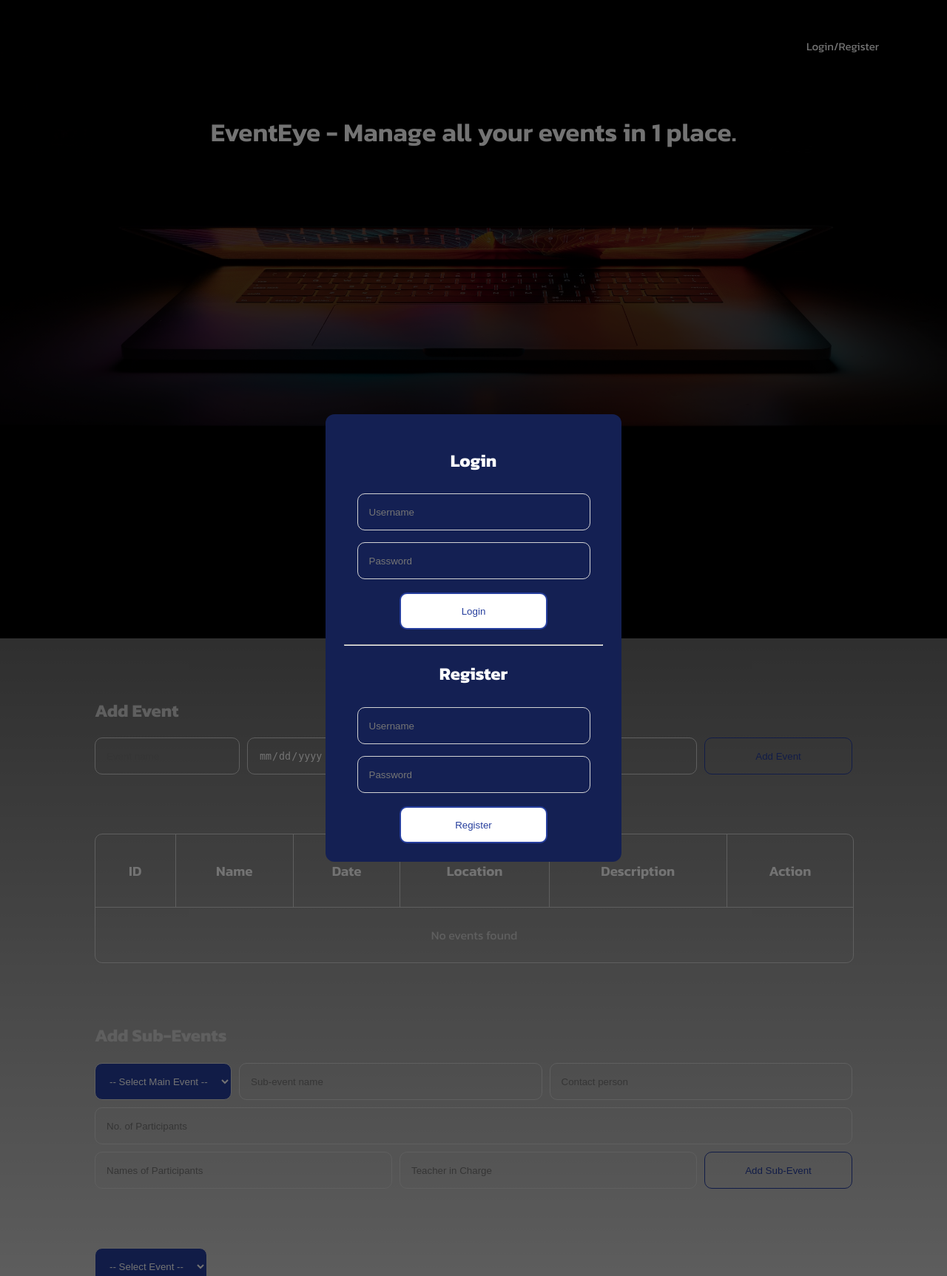
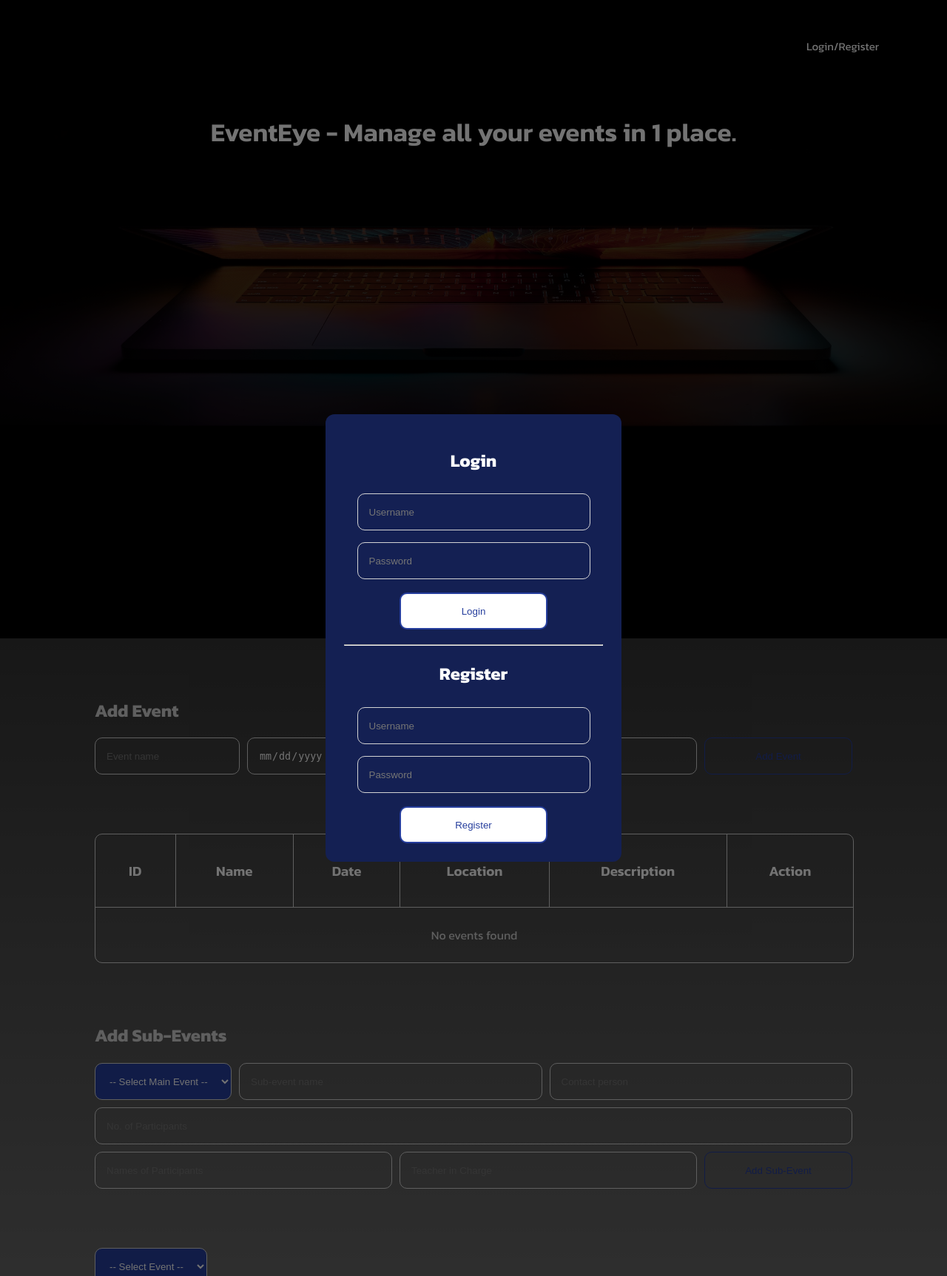
Before and after one commit to GitSatishGarg/Dexterity, a Flask app: page / in a window 1280 px wide. Shown: the whole page at 74% size. Run offline with Flask 3, Linux system fonts and the light colour scheme; data that the repository does not hold is empty; some libraries are stand-ins or nearby versions.

Commit message:
aymiamor

```diff
--- a/static/style.css
+++ b/static/style.css
@@ -7,7 +7,7 @@
 }
 
 body {
-    background: linear-gradient(rgba(0, 0, 0, 1), rgba(0, 0, 0, 0));
+    background: linear-gradient(rgba(0, 0, 0, 1), rgba(0, 0, 0, 0.5));
 }
 
 .header {
@@ -234,7 +234,7 @@
 .subheader-contact {
     height: 50vh;
     width: 100%;
-    background-image: linear-gradient(rgba(0, 0, 0, 0.3),rgba(0, 0, 0, 1)),url(images/about.jpg);
+    background-image: linear-gradient(rgba(0, 0, 0, 0.5),rgba(0, 0, 0, 1)),url(images/about.jpg);
     background-position: center;
     background-size: cover;
     text-align: center;
```
